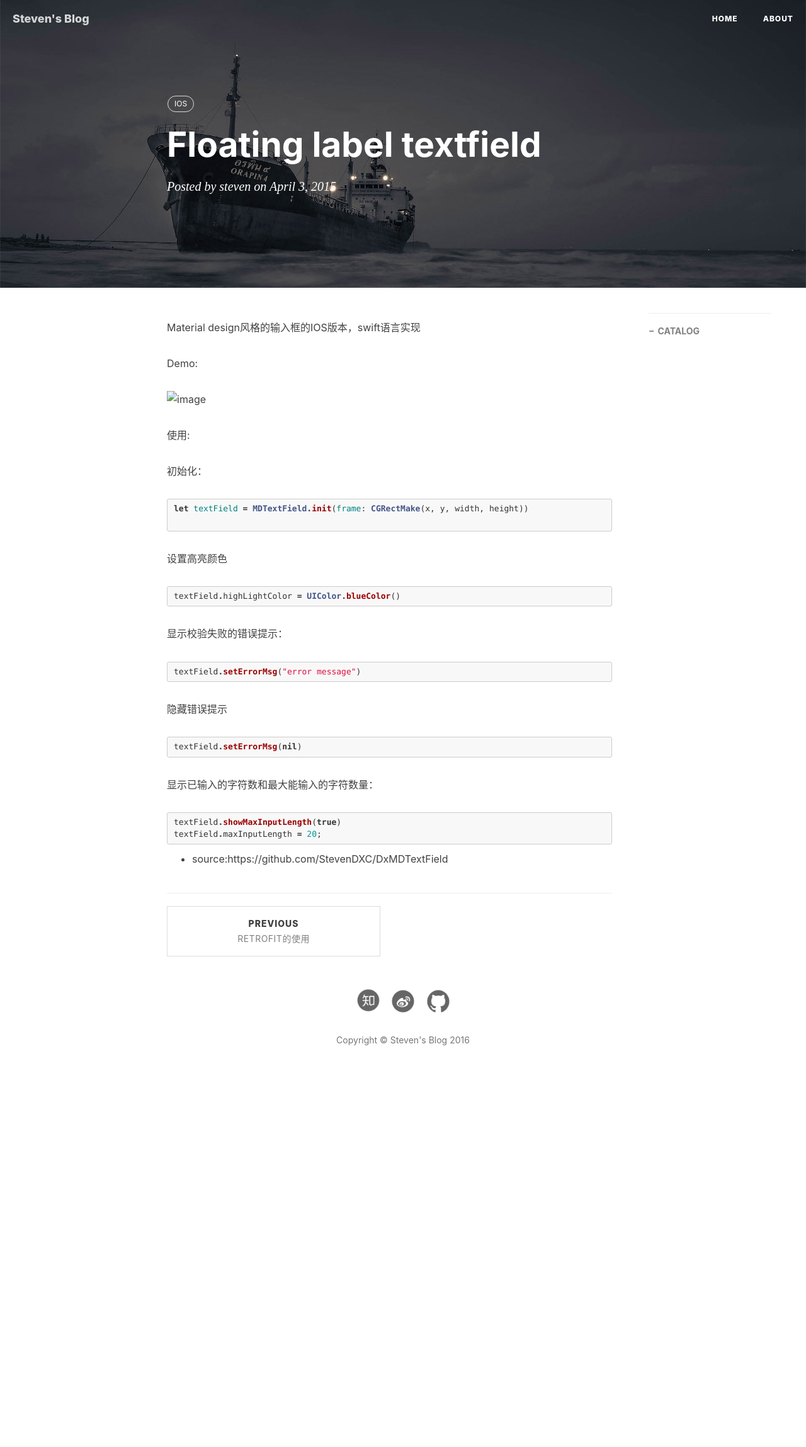
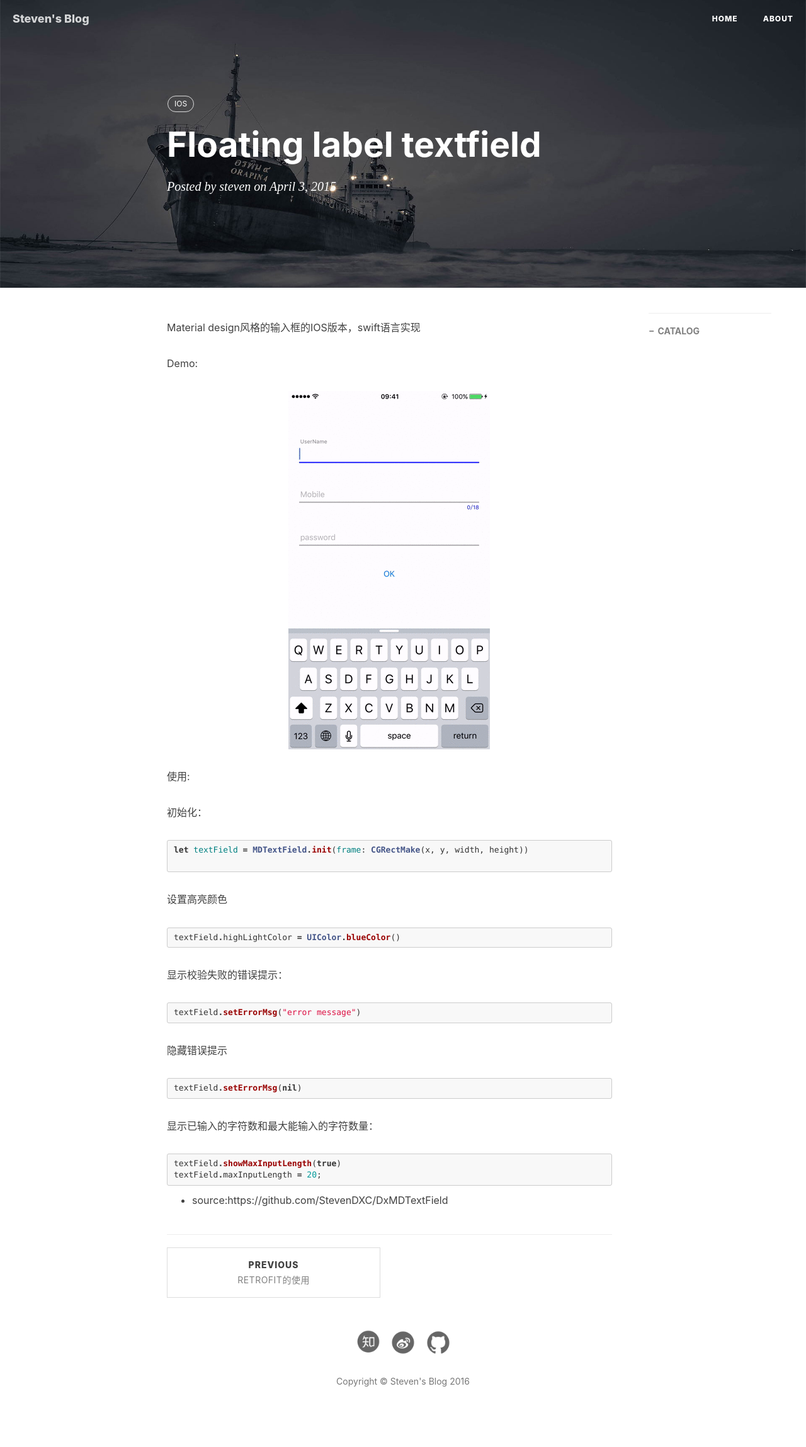
Before and after one commit to StevenDXC/Blog, a Jekyll site: the page built from _posts/2016-04-03-Floating_label_ textfield.md, in a window 1280 px wide. Shown: the whole page at 63% size. Built offline with Jekyll 4.4.1, drawn with Linux system fonts in a browser that asks for light colours; nearby versions of some CDN libraries; Markdown is read by kramdown in place of the engine named in the settings; comment, search, counter and statistics services are not loaded; before the commit the page ends 1756 px from its top, so only the background shows below that.

Commit message:
Update 2016-04-03-Floating_label_ textfield.md

```diff
--- a/_posts/2016-04-03-Floating_label_ textfield.md
+++ b/_posts/2016-04-03-Floating_label_ textfield.md
@@ -13,7 +13,7 @@ Material design风格的输入框的IOS版本，swift语言实现
 
 Demo:
 
-![image](../img/post/fl_textfield.gif)
+![image]({{ site.baseurl }}/img/post/fl_textfield.gif)
 
 使用:
 
```
